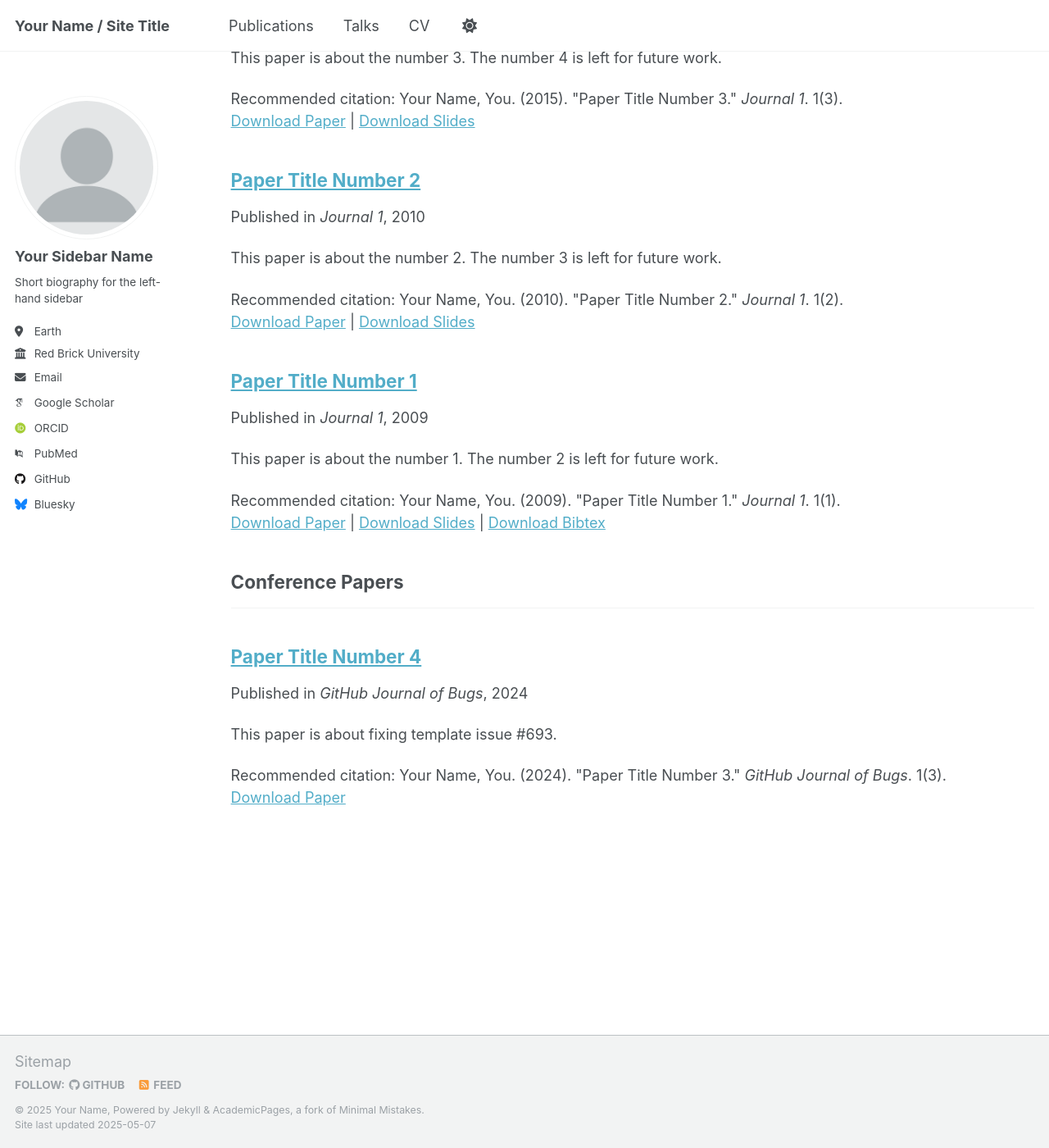
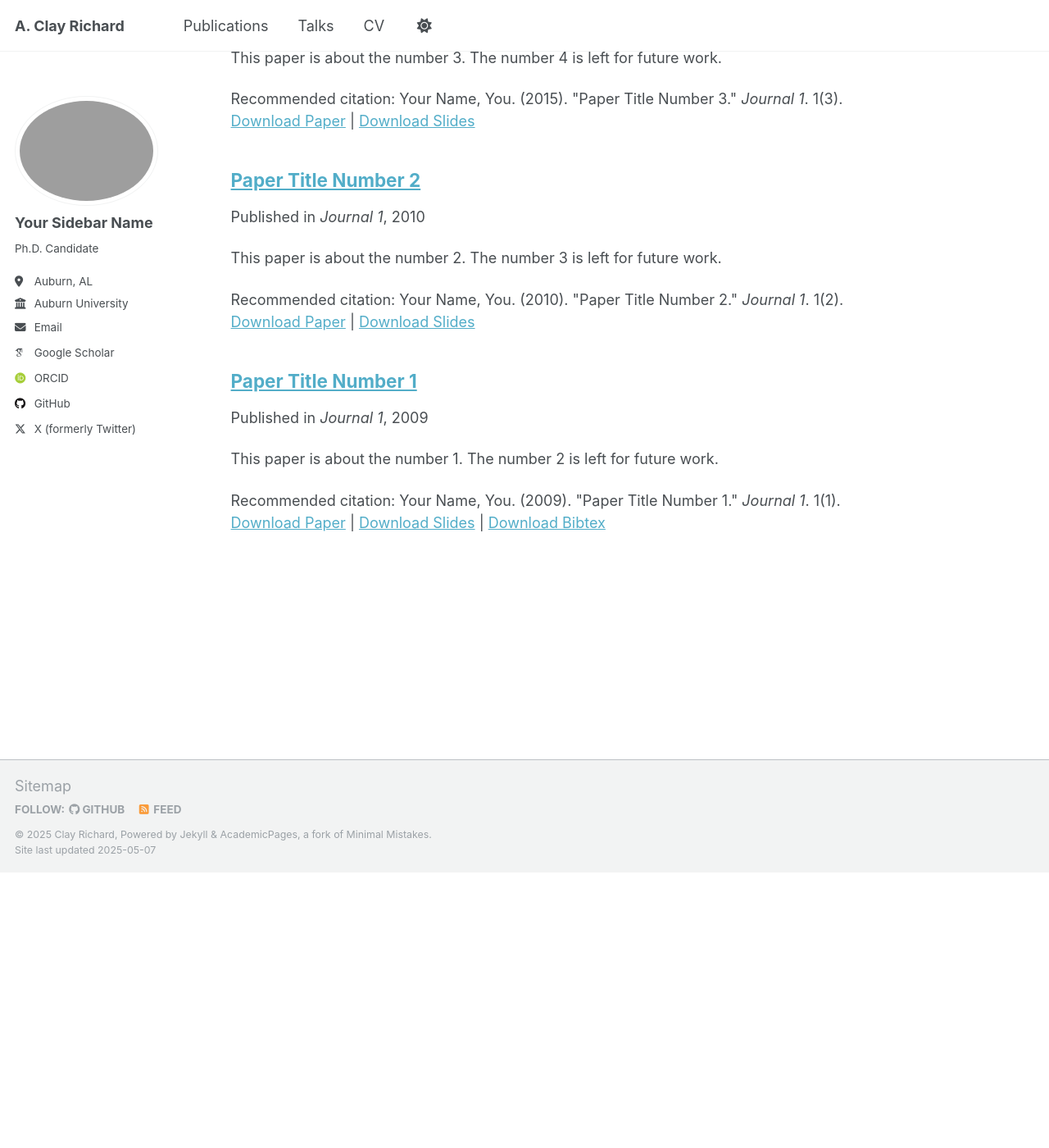
Before and after one commit to alanclayrichard/alanclayrichard.github.io, a Jekyll site: the page built from _pages/publications.html, in a window 1280 px wide and 1400 px high, scrolled down 343 px. Shown: the whole window at 82% size. Built offline with Jekyll 4.4.1, drawn with Linux system fonts in a browser that asks for light colours; some web fonts are replaced; after the commit the page ends 1407 px from its top, so only the background shows below that; some of the changed text lies outside the part shown.

Commit message:
Update _config.yml

```diff
--- a/_config.yml
+++ b/_config.yml
@@ -9,9 +9,9 @@
 # Basic Site Settings
 locale                   : "en-US"
 site_theme               : "default"
-title                    : "Your Name / Site Title"
+title                    : "A. Clay Richard"
 title_separator          : "-"
-name                     : &name "Your Name"
+name                     : &name "Clay Richard"
 description              : &description "personal description"
 url                      : https://academicpages.github.io # the base hostname & protocol for your site e.g. "https://[your GitHub username].github.io" or if you already have some other page hosted on Github then use "https://[your GitHub username].github.io/[Your Repo Name]"
 baseurl                  : "" # the subpath of your site, e.g. "/blog"
@@ -22,23 +22,23 @@ repository               : "academicpages/academicpages.github.io"
 #               Additional customization can be done by editing /_includes/author-profile.html
 author:
   # Biographic information
-  avatar           : "profile.png"
+  avatar           : "headshot.jpg"
   name             : "Your Sidebar Name"
   pronouns         : # example: "she/her"
-  bio              : "Short biography for the left-hand sidebar"
-  location         : "Earth"
-  employer         : "Red Brick University"
+  bio              : "Ph.D. Candidate"
+  location         : "Auburn, AL"
+  employer         : "Auburn University"
   uri              : # URL
-  email            : "none@example.org"
+  email            : "acr0116@auburn.edu"
 
   # Academic websites
   academia         : # URL
   arxiv            : # URL - Update with the correct link to your profile
-  googlescholar    : "https://scholar.google.com/citations?user=PS_CX0AAAAAJ"
+  googlescholar    : "https://scholar.google.com/citations?user=1omXA_sAAAAJ&hl=en"
   impactstory      : # URL
-  orcid            : "http://orcid.org/yourorcidurl"
+  orcid            : "https://orcid.org/0009-0001-8573-434X"
   semantic         : # URL
-  pubmed           : "https://www.ncbi.nlm.nih.gov/pubmed/?term=john+snow"
+  pubmed           : # "https://www.ncbi.nlm.nih.gov/pubmed/?term=john+snow"
   researchgate     : # URL
   scopus           : # URL
 
@@ -46,12 +46,12 @@ author:
   bitbucket        : # Username - Update with your username on the site
   codepen          : # Username
   dribbble         : # Username
-  github           : "academicpages"
+  github           : "alanclayrichard"
   kaggle           : # Username
   stackoverflow    : # User number or user number and name (i.e., use "1" or "1/jeff-atwood")
 
   # Social media
-  bluesky          : "bsky.app" # Replace this with you Bluesky username
+  bluesky          : # "bsky.app" # Replace this with you Bluesky username
   facebook         : # Username
   flickr           : # Username
   foursquare       : # Username
@@ -68,7 +68,7 @@ author:
   steam            : # Username
   telegram         : # URL
   tumblr           : # Username
-  twitter          : # Username for X / Twitter
+  twitter          : clayrich14
   vine             : # Username
   weibo            : # Username
   wikipedia        : # Username
@@ -78,12 +78,12 @@ author:
 
 # Publication Category - The following the list of publication categories and their headings
 publication_category:
-  books:
-    title: 'Books'
+  # books:
+  #   title: 'Books'
   manuscripts:
-    title: 'Journal Articles'
-  conferences:
-    title: 'Conference Papers'
+    title: 'Scientific Publications'
+  # conferences:
+  #   title: 'Conference Papers'
 
 # Site Settings
 teaser                   :  # filename of teaser fallback teaser image placed in /images/, .e.g. "500x300.png"
```
